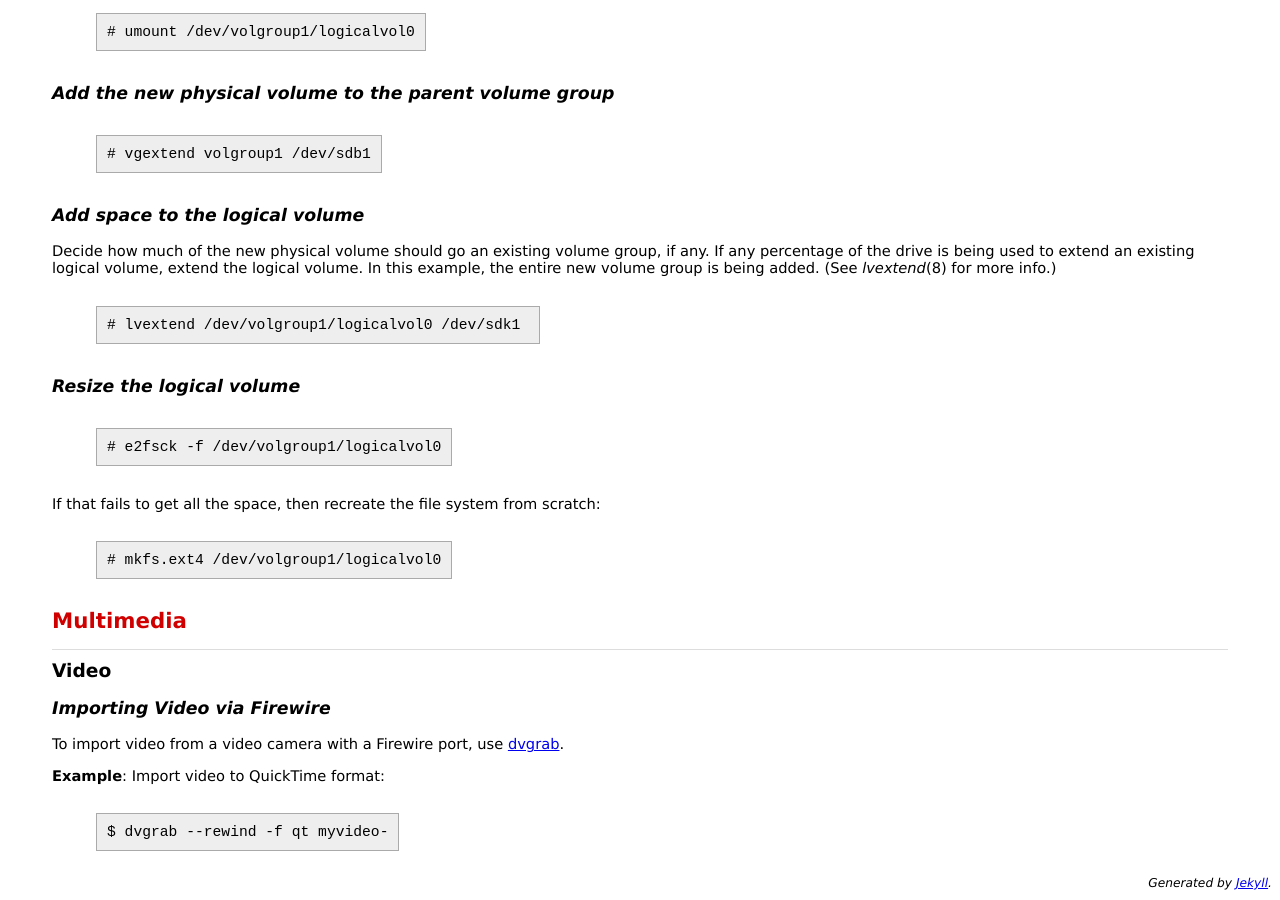
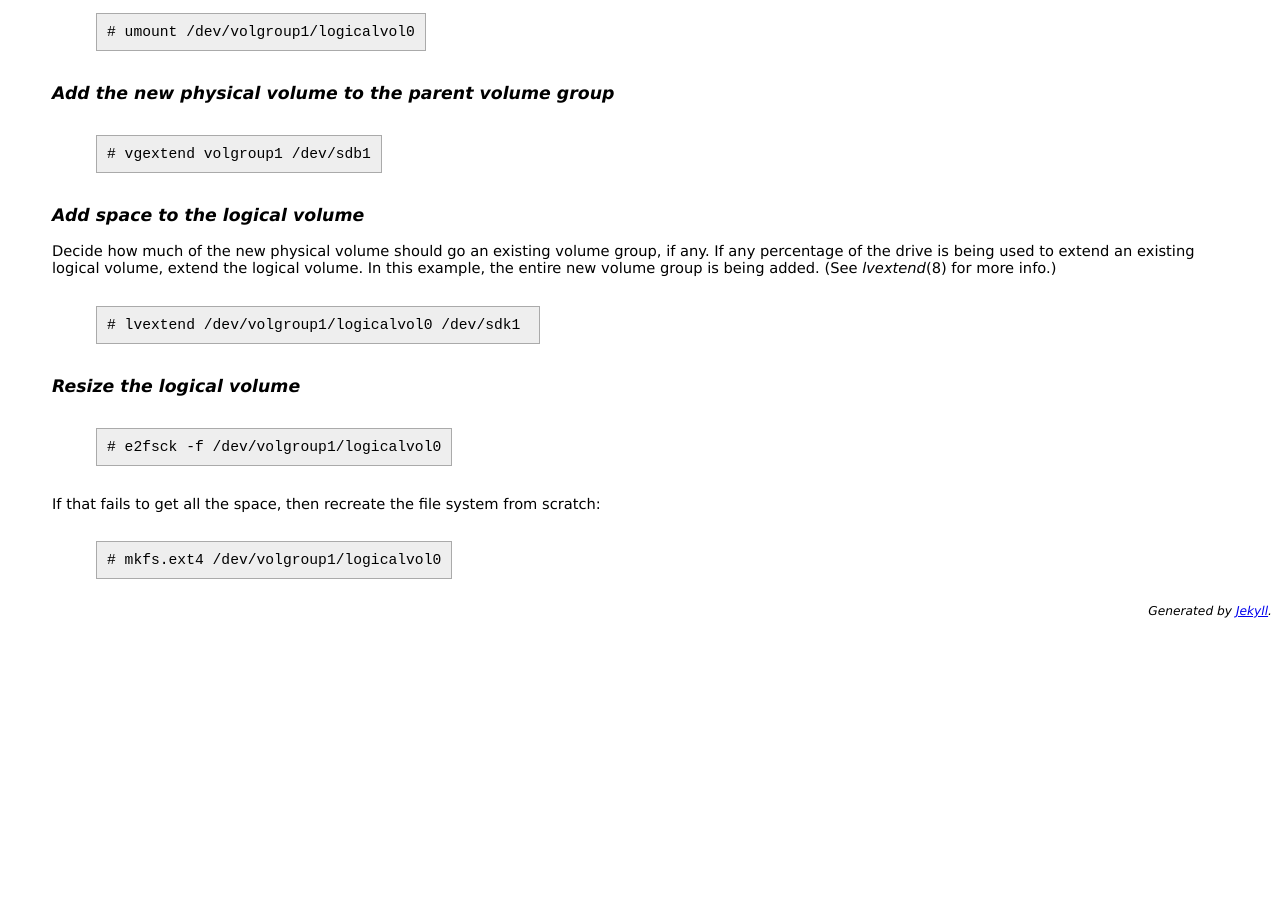
Before and after one commit to bmc/cheat-sheets, a Jekyll site: the page built from linux.md, in a window 1280 px wide and 900 px high, scrolled down 1674 px. Built offline with Jekyll 4.4.1, drawn with Linux system fonts in a browser that asks for light colours; after the commit the page ends 2302 px from its top, so only the background shows below that; some of the changed text lies outside the part shown.

Commit message:
Removed dead link to Kino.

```diff
--- a/linux.md
+++ b/linux.md
@@ -103,16 +103,3 @@ If that fails to get all the space, then recreate the file system from
 scratch:
 
     # mkfs.ext4 /dev/volgroup1/logicalvol0
-
-# Multimedia
-
-## Video
-
-### Importing Video via Firewire
-
-To import video from a video camera with a Firewire port, use
-[dvgrab](http://www.kinodv.org/).
-
-**Example**: Import video to QuickTime format:
-
-    $ dvgrab --rewind -f qt myvideo-
```
